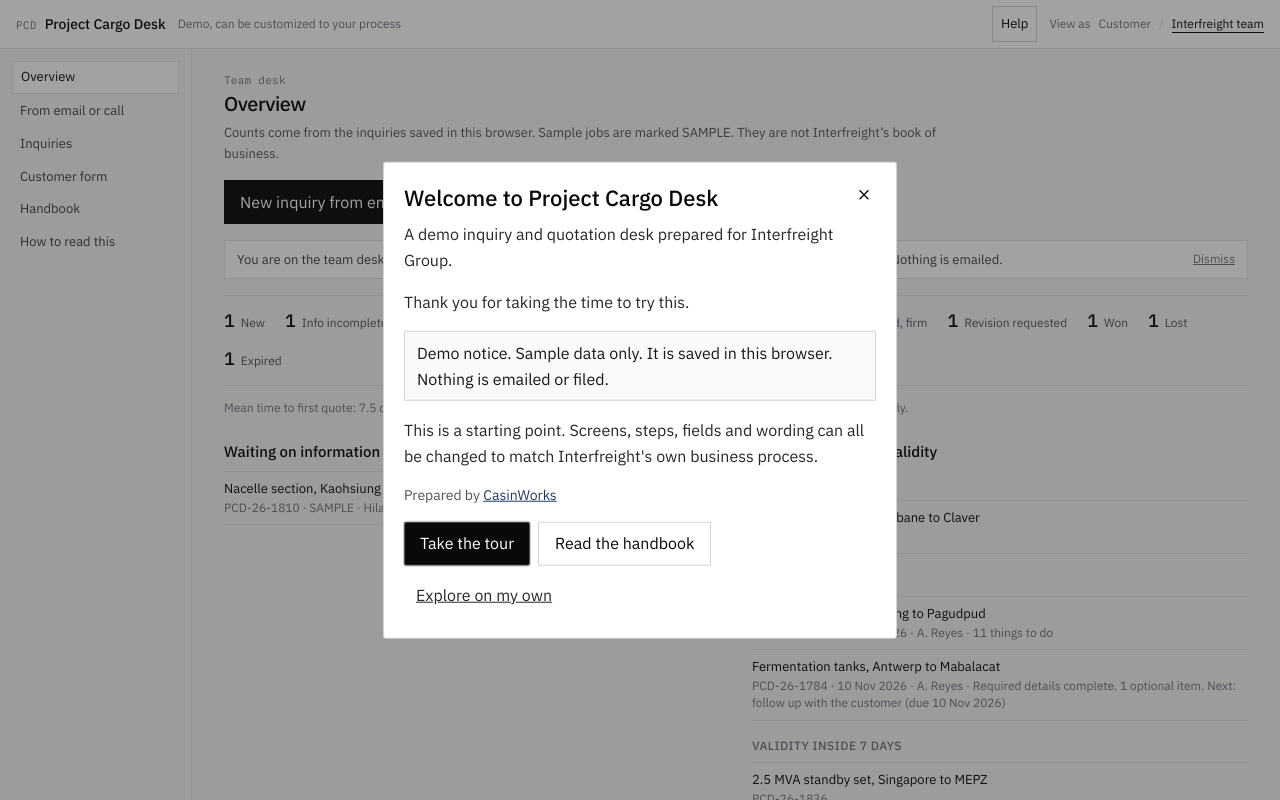
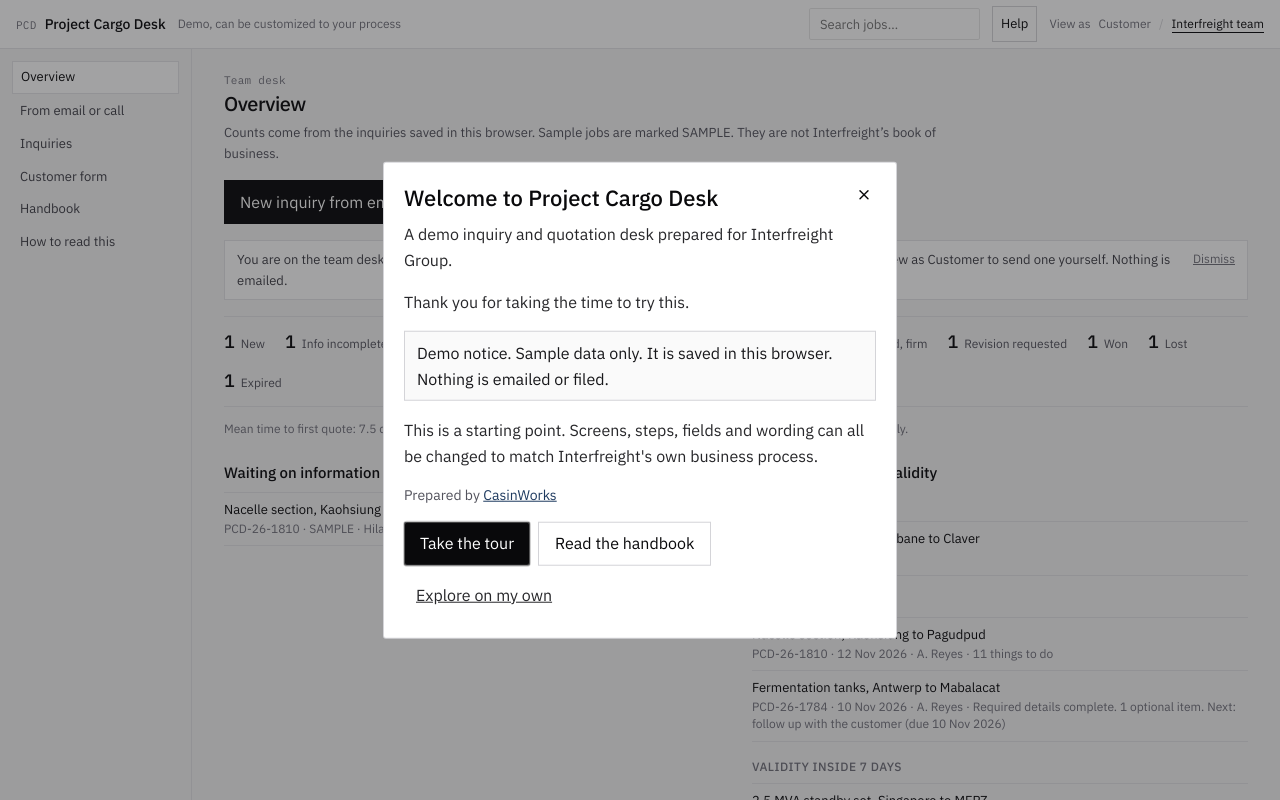
Before and after one commit to CasinWorks/CargoInquiries, a Next.js app: page / in a window 1280 px wide. Shown: the top 800 px of the page. Built offline with nearby package versions, Linux system fonts and the light colour scheme.

Commit message:
Add global inquiry search and an Incoterm filter.
Team pages get a top-bar search with live results, broader matching, and a dedicated Incoterm filter on the inquiries list.

Co-authored-by: Cursor <cursoragent@cursor.com>

```diff
--- /dev/null
+++ b/components/desk-search.tsx
@@ -0,0 +1,131 @@
+"use client";
+
+import Link from "next/link";
+import { useRouter } from "next/navigation";
+import { useEffect, useId, useRef, useState } from "react";
+import { DeskInput } from "@/components/bits";
+import { statusLabel } from "@/lib/labels";
+import { searchInquiries } from "@/lib/stats";
+import { useDesk } from "@/lib/store";
+
+export function DeskSearch() {
+  const desk = useDesk();
+  const router = useRouter();
+  const listId = useId();
+  const rootRef = useRef<HTMLDivElement>(null);
+  const [q, setQ] = useState("");
+  const [open, setOpen] = useState(false);
+  const [active, setActive] = useState(0);
+  const results = searchInquiries(desk.inquiries, q, 8);
+
+  useEffect(() => {
+    function onDoc(event: MouseEvent) {
+      if (!rootRef.current?.contains(event.target as Node)) setOpen(false);
+    }
+    document.addEventListener("mousedown", onDoc);
+    return () => document.removeEventListener("mousedown", onDoc);
+  }, []);
+
+  useEffect(() => {
+    setActive(0);
+  }, [q]);
+
+  function goList() {
+    const value = q.trim();
+    setOpen(false);
+    router.push(value ? `/inquiries?q=${encodeURIComponent(value)}` : "/inquiries");
+  }
+
+  function goResult(id: string) {
+    setOpen(false);
+    setQ("");
+    router.push(`/inquiries/${id}`);
+  }
+
+  return (
+    <div ref={rootRef} className="relative min-w-0 flex-1 sm:max-w-56 md:max-w-64 lg:max-w-72" data-tour="desk-search">
+      <label className="sr-only" htmlFor="desk-search">
+        Search inquiries
+      </label>
+      <DeskInput
+        id="desk-search"
+        value={q}
+        role="combobox"
+        aria-expanded={open && q.trim().length > 0}
+        aria-controls={listId}
+        aria-autocomplete="list"
+        aria-activedescendant={results[active] ? `${listId}-${results[active].id}` : undefined}
+        placeholder="Search jobs…"
+        autoComplete="off"
+        onFocus={() => setOpen(true)}
+        onChange={(event) => {
+          setQ(event.target.value);
+          setOpen(true);
+        }}
+        onKeyDown={(event) => {
+          if (event.key === "Escape") {
+            setOpen(false);
+            return;
+          }
+          if (event.key === "ArrowDown") {
+            event.preventDefault();
+            setOpen(true);
+            setActive((value) => Math.min(value + 1, Math.max(results.length - 1, 0)));
+            return;
+          }
+          if (event.key === "ArrowUp") {
+            event.preventDefault();
+            setActive((value) => Math.max(value - 1, 0));
+            return;
+          }
+          if (event.key === "Enter") {
+            event.preventDefault();
+            if (open && results[active]) goResult(results[active].id);
+            else goList();
+          }
+        }}
+      />
+      {open && q.trim() ? (
+        <div
+          id={listId}
+          role="listbox"
+          className="absolute top-full right-0 left-0 z-30 mt-1 max-h-80 overflow-auto border border-zinc-300 bg-white shadow-sm"
+        >
+          {results.length === 0 ? (
+            <p className="px-3 py-2 text-[13px] text-zinc-600">No job matches “{q.trim()}”.</p>
+          ) : (
+            <ul>
+              {results.map((inquiry, index) => (
+                <li key={inquiry.id} role="option" id={`${listId}-${inquiry.id}`} aria-selected={index === active}>
+                  <button
+                    type="button"
+                    className={
+                      index === active
+                        ? "grid w-full gap-0.5 bg-zinc-100 px-3 py-2 text-left"
+                        : "grid w-full gap-0.5 px-3 py-2 text-left hover:bg-zinc-50"
+                    }
+                    onMouseEnter={() => setActive(index)}
+                    onClick={() => goResult(inquiry.id)}
+                  >
+                    <span className="font-mono text-[11px] text-zinc-500">{inquiry.reference}</span>
+                    <span className="truncate text-[13px] text-zinc-950">{inquiry.projectName}</span>
+                    <span className="truncate text-[12px] text-zinc-600">
+                      {inquiry.company} · {statusLabel(inquiry.status)}
+                    </span>
+                  </button>
+                </li>
+              ))}
+            </ul>
+          )}
+          <Link
+            href={`/inquiries?q=${encodeURIComponent(q.trim())}`}
+            className="block border-t border-zinc-200 px-3 py-2 text-[12px] text-[#1e3a5f] hover:bg-zinc-50"
+            onClick={() => setOpen(false)}
+          >
+            See all matches on Inquiries
+          </Link>
+        </div>
+      ) : null}
+    </div>
+  );
+}
--- a/components/overview.tsx
+++ b/components/overview.tsx
@@ -26,7 +26,7 @@ export function Overview() {
         </Link>
       </p>
       <Tip id="overview">
-        You are on the team desk. Open a sample, then use View as Customer to send one yourself. It will show up here. Nothing is emailed.
+        You are on the team desk. Use Search in the top bar for a reference, company, or city. Open a sample, then use View as Customer to send one yourself. Nothing is emailed.
       </Tip>
       <div className="flex flex-wrap gap-x-5 gap-y-3 border-y border-zinc-200 py-3" data-tour="pipeline">
         {STATUSES.map((status) => (
--- a/components/shell.tsx
+++ b/components/shell.tsx
@@ -12,6 +12,7 @@ import {
   DialogHeader,
   DialogTitle,
 } from "@/components/ui/dialog";
+import { DeskSearch } from "@/components/desk-search";
 import { useDesk } from "@/lib/store";
 import { HelpMenu, TourRoot } from "@/components/tour";
 
@@ -62,8 +63,9 @@ export function Shell({
             <span className="font-mono text-[11px] tracking-wide text-zinc-500">PCD</span>
             <span className="ml-2 text-[13px] font-medium text-zinc-950 sm:text-[14px]">Project Cargo Desk</span>
           </Link>
-          <p className="hidden truncate text-[12px] text-zinc-500 lg:block">Demo, can be customized to your process</p>
-          <div className="ml-auto flex items-center gap-2 sm:gap-3">
+          <p className="hidden truncate text-[12px] text-zinc-500 xl:block">Demo, can be customized to your process</p>
+          <div className="ml-auto flex min-w-0 items-center gap-2 sm:gap-3">
+            {mode === "team" ? <DeskSearch /> : null}
             <HelpMenu mode={mode} />
             <div className="flex items-center gap-2 text-[12px]" data-tour="view-as" role="group" aria-label="View as">
               <span className="hidden text-zinc-500 sm:inline">View as</span>
--- a/lib/stats.ts
+++ b/lib/stats.ts
@@ -85,13 +85,25 @@ export function matchesQuery(inquiry: Inquiry, query: string): boolean {
   const hay = [
     inquiry.reference,
     inquiry.company,
+    inquiry.companyCity,
     inquiry.projectName,
     inquiry.commodity,
     inquiry.contactName,
+    inquiry.contactRole,
+    inquiry.email,
+    inquiry.phone,
+    inquiry.incoterm,
+    inquiry.origin.name,
     inquiry.origin.city,
+    inquiry.origin.country,
+    inquiry.destination.name,
     inquiry.destination.city,
+    inquiry.destination.country,
     inquiry.pol,
     inquiry.pod,
+    inquiry.mode,
+    inquiry.status,
+    ...inquiry.pieces.map((piece) => `${piece.id} ${piece.description}`),
   ]
     .join(" ")
     .toLowerCase();
@@ -101,3 +113,9 @@ export function matchesQuery(inquiry: Inquiry, query: string): boolean {
     .filter(Boolean)
     .every((part) => hay.includes(part));
 }
+
+export function searchInquiries(inquiries: Inquiry[], query: string, limit = 8): Inquiry[] {
+  const trimmed = query.trim();
+  if (!trimmed) return [];
+  return inquiries.filter((inquiry) => matchesQuery(inquiry, trimmed)).slice(0, limit);
+}
--- a/lib/tour-steps.ts
+++ b/lib/tour-steps.ts
@@ -107,7 +107,7 @@ export const TEAM_TOUR: TourStep[] = [
     target: "filters",
     route: "/inquiries",
     title: "Search the list",
-    body: "Type a company, a city, or a reference such as PCD-26-1841. You can also filter by stage. SAMPLE means the job is fiction, for practice.",
+    body: "Type a company, a city, or a reference such as PCD-26-1841. The same search is in the top bar on every team page. You can also filter by stage, mode, or Incoterm (FOB, CIF, and the rest). SAMPLE means the job is fiction, for practice.",
   },
   {
     target: "inquiry-table",
```
Also changed, not shown: components/inquiry-list.tsx (+48 -12 lines).
